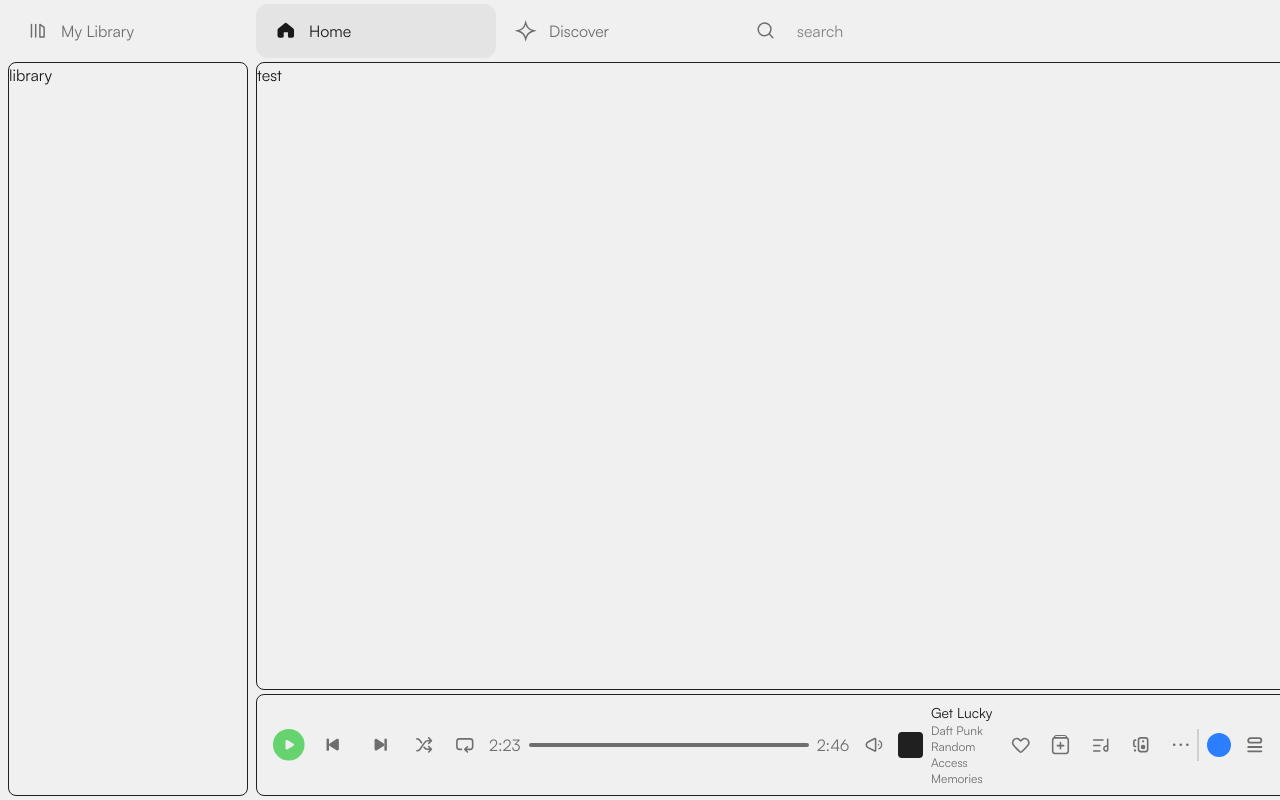
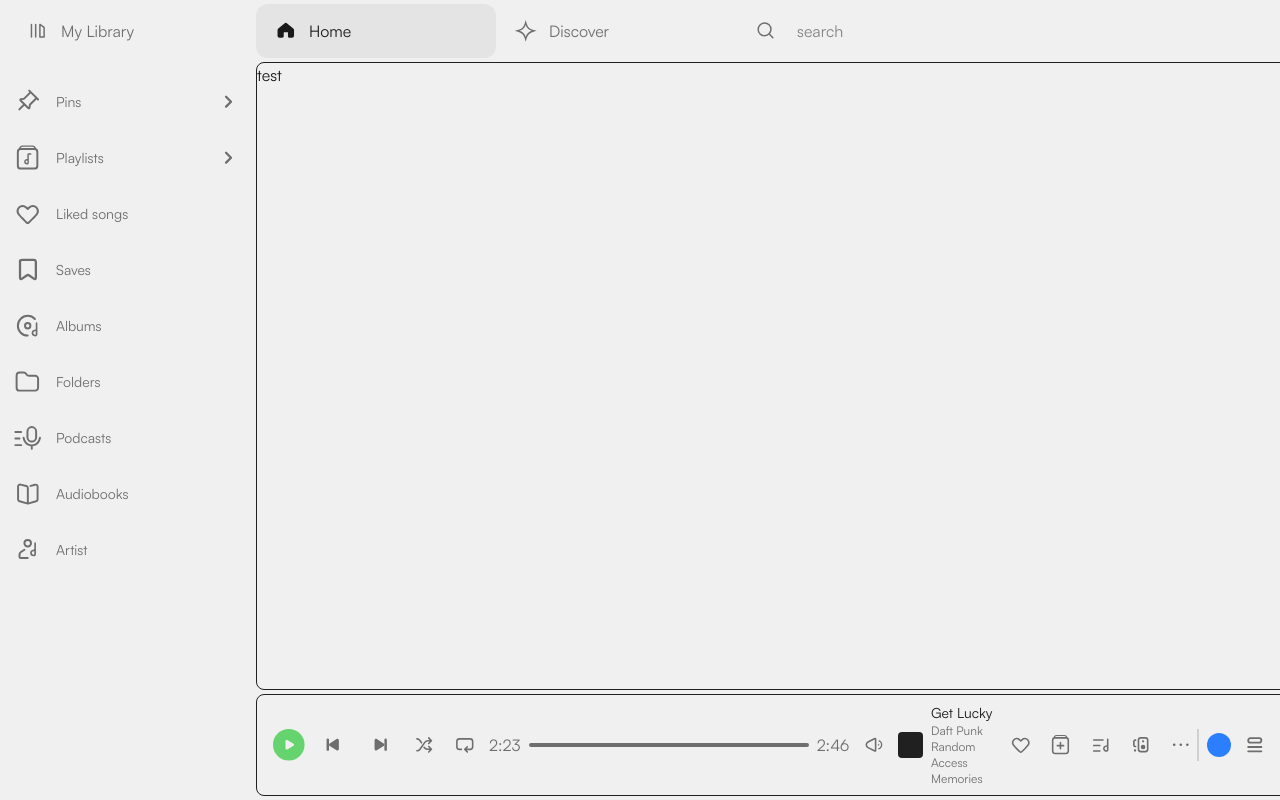
Before and after one commit to constFormek/Spotify-Rework, a Next.js app: page / in a window 1280 px wide. Built offline with nearby package versions, Linux system fonts and the light colour scheme.

Commit message:
feat: Add library links

```diff
--- a/components/DesktopLayout.tsx
+++ b/components/DesktopLayout.tsx
@@ -3,10 +3,87 @@ import { ReactNode } from "react";
 import Icon from "./Icon";
 import { DesktopLayoutTabs } from "./tab/constants";
 import Tab from "./tab/Tab";
+import { DynamicIconName, StaticIconName } from "./IconMap";
+import Link from "next/link";
 
 interface DesktopLayoutProps {
   children: ReactNode;
 }
+
+type LibraryLink = {
+  icon: StaticIconName | DynamicIconName;
+  label: string;
+  href: string;
+  isExpandable?: boolean;
+  items?: string[];
+};
+
+const LibraryLinks: LibraryLink[] = [
+  {
+    icon: "pin",
+    label: "Pins",
+    href: "/library/pins",
+    isExpandable: true,
+    items: ["A$AP ROCKY", "OTSOCHODZI"],
+  },
+
+  {
+    icon: "playlist",
+    label: "Playlists",
+    href: "/library/playlists",
+    isExpandable: true,
+    items: ["DON'T BE DUMB", "RIOTT"],
+  },
+
+  {
+    icon: "like",
+    label: "Liked songs",
+    href: "/library/liked-songs",
+    isExpandable: false,
+  },
+
+  {
+    icon: "save",
+    label: "Saves",
+    href: "/library/saves",
+    isExpandable: false,
+  },
+
+  {
+    icon: "album",
+    label: "Albums",
+    href: "/library/albums",
+    isExpandable: false,
+  },
+
+  {
+    icon: "folder",
+    label: "Folders",
+    href: "/library/folders",
+    isExpandable: false,
+  },
+
+  {
+    icon: "podcast",
+    label: "Podcasts",
+    href: "/library/podcasts",
+    isExpandable: false,
+  },
+
+  {
+    icon: "audiobook",
+    label: "Audiobooks",
+    href: "/library/audiobooks",
+    isExpandable: false,
+  },
+
+  {
+    icon: "artist",
+    label: "Artist",
+    href: "/library/artists",
+    isExpandable: false,
+  },
+];
 
 const DesktopLayout = ({ children }: DesktopLayoutProps) => {
   const libraryTab = DesktopLayoutTabs.find((t) => t.href === "/library");
@@ -53,8 +130,22 @@ const DesktopLayout = ({ children }: DesktopLayoutProps) => {
         </div>
       </div>
 
-      <div className="border-bg-secondary row-span-2 rounded-lg border">
-        library
+      <div className="row-span-2 flex flex-col gap-4 rounded-lg pt-5">
+        {LibraryLinks.map((link) => (
+          <Link
+            key={link.href}
+            href={link.href}
+            className="text-fg-secondary hover:text-fg-primary flex w-full items-center justify-between"
+          >
+            <div className="flex items-center gap-2 text-sm">
+              <Icon name={link.icon} size={40} />
+
+              {link.label}
+            </div>
+
+            {link.isExpandable && <Icon size={40} name="right" />}
+          </Link>
+        ))}
       </div>
 
       <div className="border-bg-secondary overflow-y-auto rounded-lg border">
```
